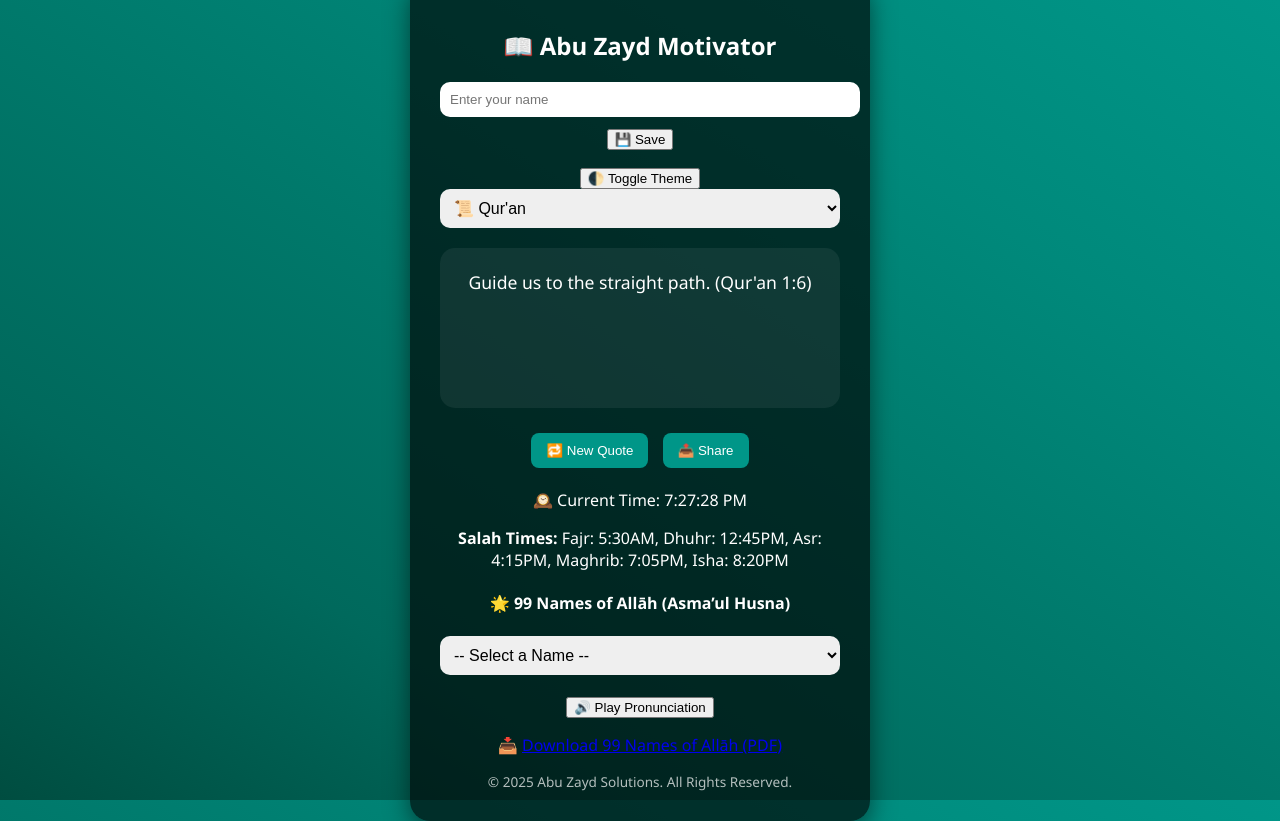
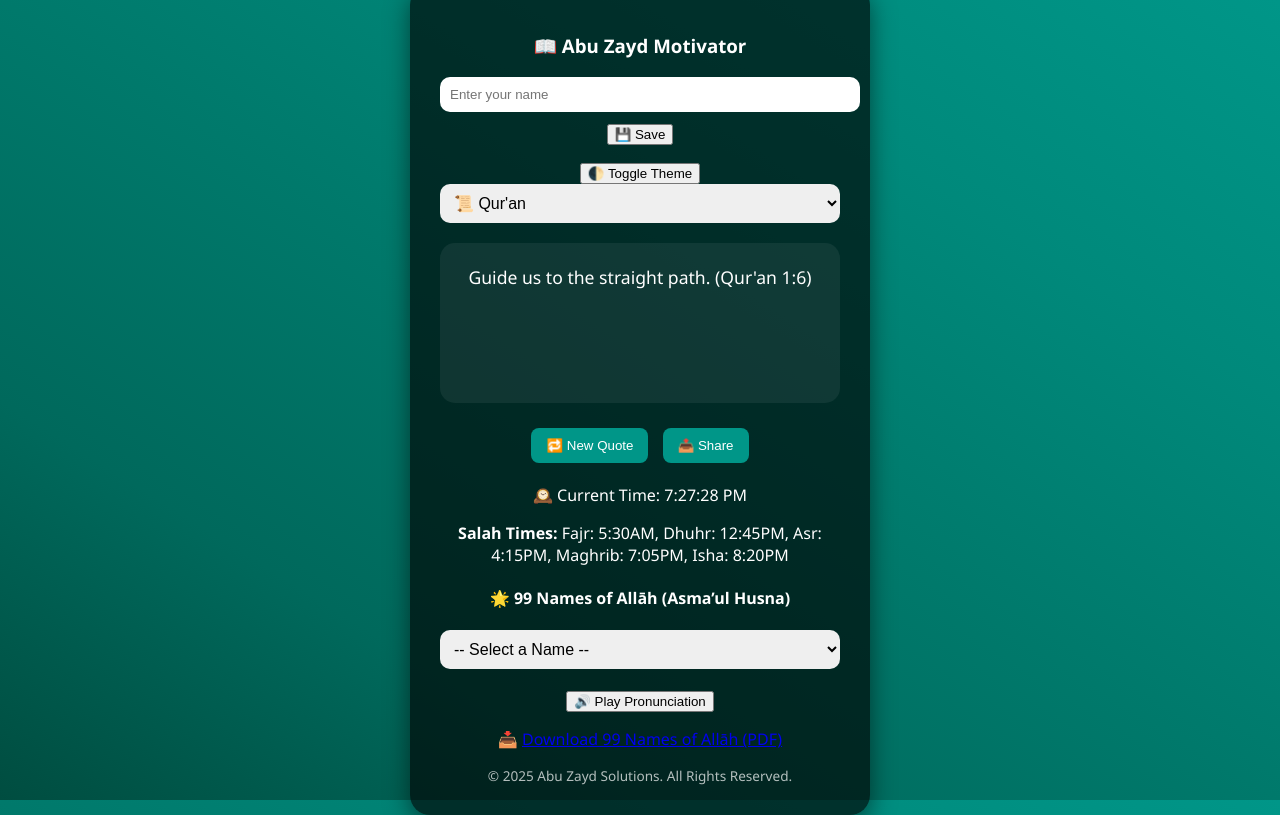
Before and after one commit to samweb1122/Abu-Zayd-motivation-, a plain HTML site: page index.html in a window 1280 px wide. Drawn offline with Linux system fonts and the light colour scheme.

Commit message:
Update index.html

```diff
--- a/index.html
+++ b/index.html
@@ -10,7 +10,7 @@
 </head>
 <body>
   <div class="container" id="mainContainer">
-    <h2>📖 Abu Zayd Motivator</h2>
+    <h3>📖 Abu Zayd Motivator</h3>
 
     <input type="text" id="userName" placeholder="Enter your name" />
     <button onclick="saveUserName()">💾 Save</button>
```
